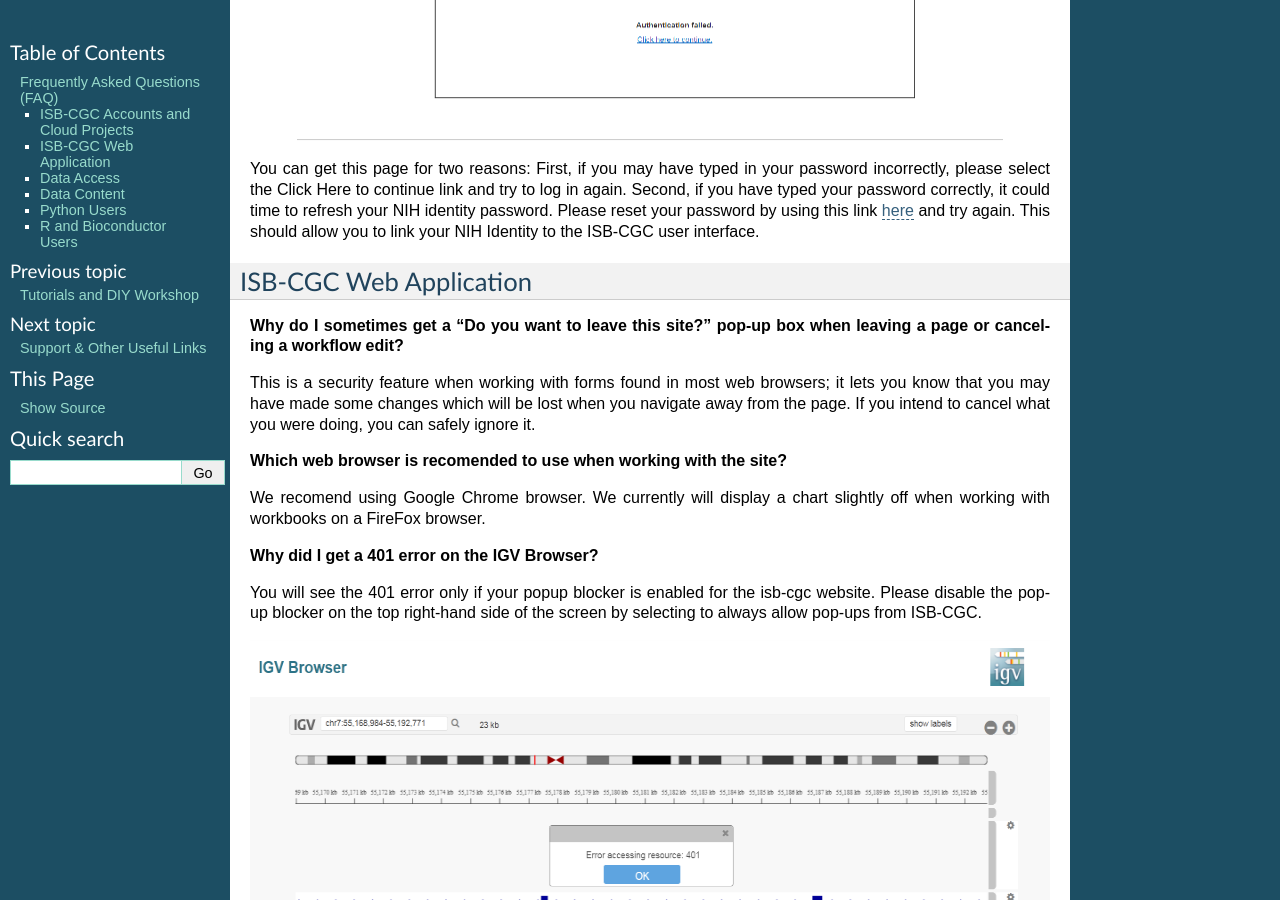
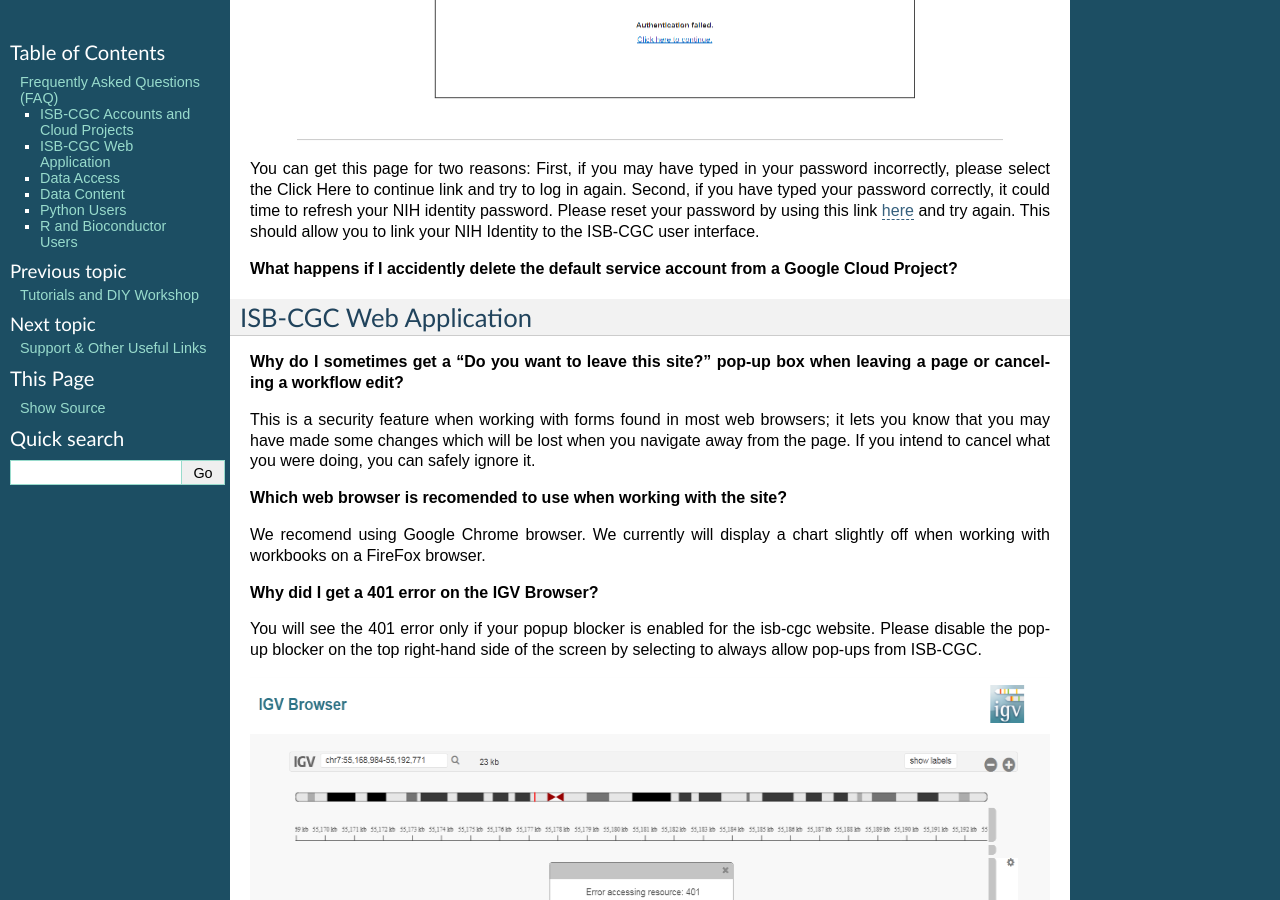
Before and after one commit to isb-cgc/readthedocs, a Sphinx documentation site: the page built from docs/source/sections/FAQ.rst, in a window 1280 px wide and 900 px high, scrolled down 2126 px. Built offline with Sphinx 7.4.7, drawn with Linux system fonts in a browser that asks for light colours; pages that are not in the unit, such as notebooks, are missing from menus.

Commit message:
question added

```diff
--- a/docs/source/sections/FAQ.rst
+++ b/docs/source/sections/FAQ.rst
@@ -81,6 +81,9 @@
    :align: center
 
 You can get this page for two reasons:  First, if you may have typed in your password incorrectly, please select the Click Here to continue link and try to log in again.  Second, if you have typed your password correctly, it could time to refresh your NIH identity password.  Please reset your password by using this link `here <https://public.era.nih.gov/commons>`_ and try again.  This should allow you to link your NIH Identity to the ISB-CGC user interface.
+
+
+**What happens if I accidently delete the default service account from a Google Cloud Project?**
 
 
 ISB-CGC Web Application
```
